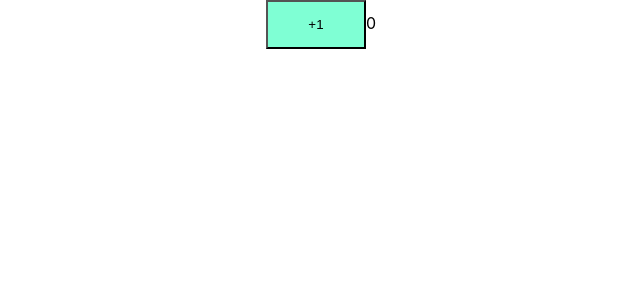
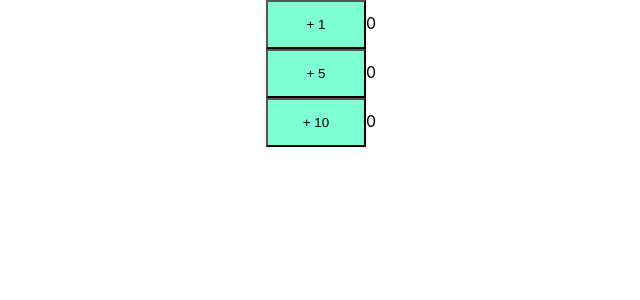
Before and after one commit to aliimran-pk/Java-Full-Stack-with-React--Spring-Boot, a React (Create React App) app in the folder frontend/todo-app/: page / in a window 1280 px wide. Shown: the top 300 px of the page, without its empty margins (319-959 px from the left). Built offline with nearby package versions, Linux system fonts and the light colour scheme.

Commit message:
added multiple couners

```diff
--- a/frontend/todo-app/src/App.js
+++ b/frontend/todo-app/src/App.js
@@ -5,7 +5,9 @@ import Counter from './components/counter/Counter';
 function App() {
   return (
     <div  className="App">
-        <Counter />
+        <Counter/>
+        <Counter by={5} />
+        <Counter by={10} />
        { /* <ChildApp /> */}
     </div>
   );
--- a/frontend/todo-app/src/components/counter/Counter.css
+++ b/frontend/todo-app/src/components/counter/Counter.css
@@ -7,5 +7,5 @@ button {
 }
 
 .count{
-
+font-size: 100 px;
 }
--- a/frontend/todo-app/src/components/counter/Counter.jsx
+++ b/frontend/todo-app/src/components/counter/Counter.jsx
@@ -1,20 +1,48 @@
-import React from 'react';
+import { render } from '@testing-library/react';
+import React, { Component } from 'react';
 import ReactDOM from 'react-dom';
 import './Counter.css';
+import PropTypes from 'prop-types';
 
+class Counter extends Component {
 
-function Counter() {
-    return (
-      <div className="counter">
-          <button onClick={increment()}  >+1</button>
-          <span className="count">0</span>
-      </div>
-    );
+    constructor(){
+        super();
+        this.state = {
+            count : 0
+        }
+
+        this.increment = this.increment.bind(this);
+    }
+
+    render()
+    {
+        return (
+            <div className="counter">
+                <button onClick={this.increment}> + {this.props.by} </button>
+                <span className="count">{this.state.count}</span>
+            </div>
+          );
+    }
+
+  increment()
+  {
+    //this.state.count = this.state.count +1;
+    this.setState({
+        count:  this.state.count + this.props.by
+    });
+  //  console.log('in increment');
   }
 
-  function increment()
-  {
-    console.log('in increment');
   }
 
+  Counter.defaultProps = {
+      by: 1
+  }
+
+  /*
+  Counter.PropTypes = {
+    by: PropTypes.number
+}
+*/
   export default Counter;
```
Also changed, not shown: 2 other files (tests, documents, lock files or other folders).
